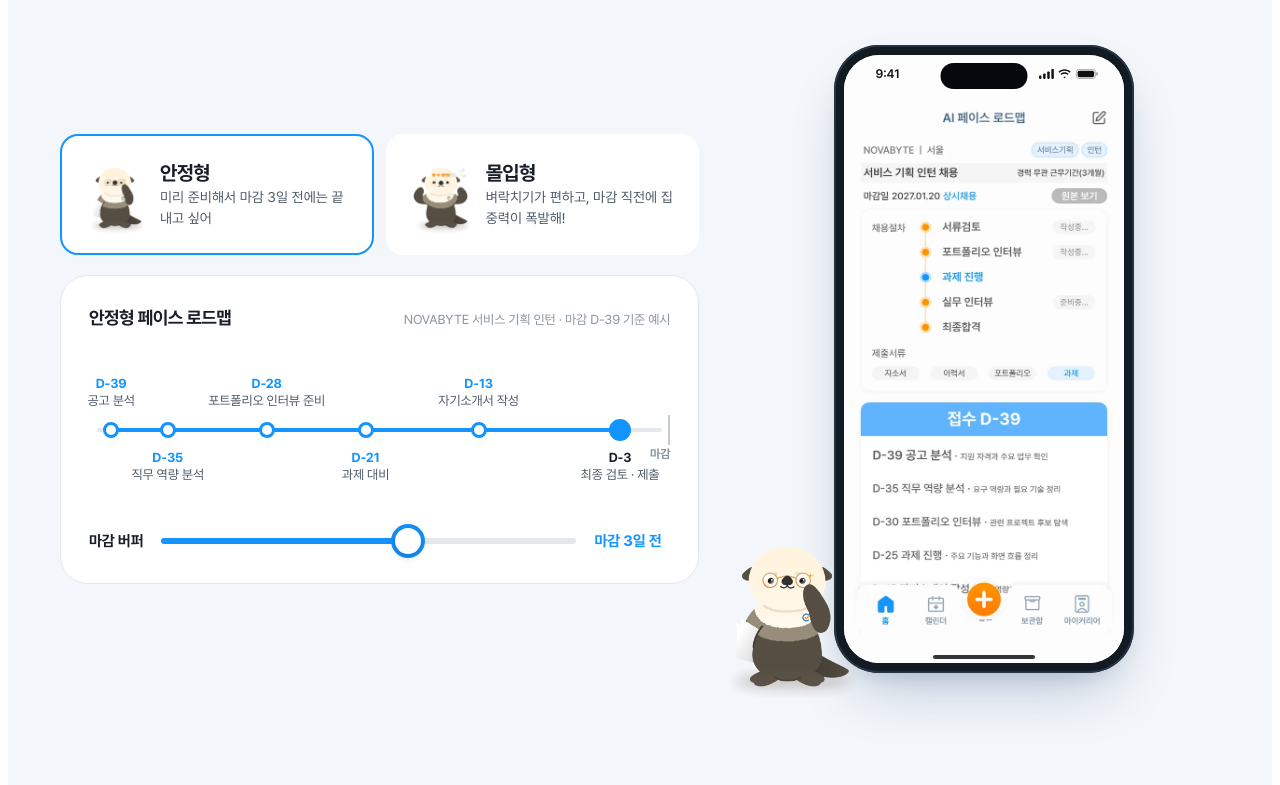
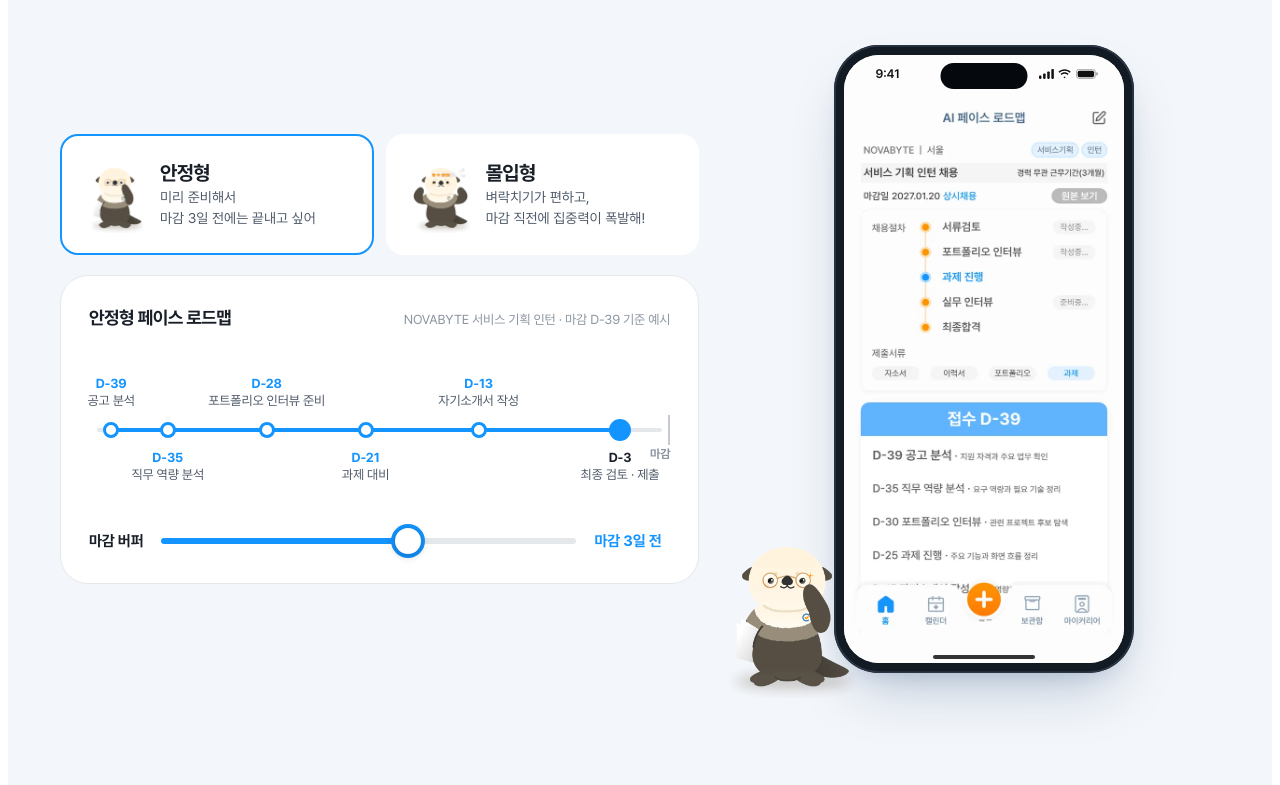
Before and after one commit to SsUu-hub/careefit_Web, a plain HTML site: page index.html in a window 1280 px wide. Shown: the part 5038-5823 px from the top of the page. Drawn offline with Linux system fonts and the light colour scheme.

Commit message:
Add files via upload

```diff
--- a/index.html
+++ b/index.html
@@ -315,7 +315,7 @@ footer .container{display:flex;justify-content:space-between;gap:12px;flex-wrap:
       <div class="reveal pre">
         <span class="eyebrow">AI 취업 준비 페이스메이커</span>
         <h1>각자의 페이스로,<br><span class="fit">끝까지.</span></h1>
-        <p class="lead">공고 한 장만 올리면 피키가 내 준비 성향에 맞춰 마감까지의 로드맵을 짜 드려요. 오늘 무엇을 하면 되는지만 보면 돼요.</p>
+        <p class="lead">공고 한 장만 올리면 피키가 내 준비 성향에 맞춰<br>마감까지의 로드맵을 짜 드려요. 오늘 무엇을 하면 되는지만 보면 돼요.</p>
         <div class="ctas">
           <a class="btn btn-primary magnetic" href="https://ssuu-hub.github.io/careefit_APP/"><span>프로토타입 체험하기</span></a>
           <a class="btn btn-ghost magnetic" href="#how"><span>어떻게 작동하나요?</span></a>
@@ -350,8 +350,8 @@ footer .container{display:flex;justify-content:space-between;gap:12px;flex-wrap:
           <h2 class="h2">공고 한 장이면<br>로드맵이 완성돼요</h2>
         </div>
         <ol class="steps" id="steps">
-          <li><button class="step on" type="button" data-i="0"><span class="bar"></span><span class="t"><span class="no">01</span>공고를 올려요</span><span class="d">촬영하기, 갤러리, 링크 중 편한 방법으로 올리면 피키가 지원 자격과 마감일, 채용 절차를 꼼꼼히 읽어요.</span><span class="m-shot phone"><span class="scr"><img src="s-scan1.webp" alt="" loading="lazy"></span></span></button></li>
-          <li><button class="step" type="button" data-i="1"><span class="bar"></span><span class="t"><span class="no">02</span>정리된 공고를 확인해요</span><span class="d">회사, 직무, 마감일, 내 작업 페이스까지 한 장으로 보여줘요. 틀린 곳은 그 자리에서 고칠 수 있어요.</span><span class="m-shot phone"><span class="scr"><img src="s-job.webp" alt="" loading="lazy"></span></span></button></li>
+          <li><button class="step on" type="button" data-i="0"><span class="bar"></span><span class="t"><span class="no">01</span>공고를 올려요</span><span class="d">촬영하기, 갤러리, 링크 중 편한 방법으로 올리면 피키가 지원 자격과 마감일,<br>채용 절차를 꼼꼼히 읽어요.</span><span class="m-shot phone"><span class="scr"><img src="s-scan1.webp" alt="" loading="lazy"></span></span></button></li>
+          <li><button class="step" type="button" data-i="1"><span class="bar"></span><span class="t"><span class="no">02</span>정리된 공고를 확인해요</span><span class="d">회사, 직무, 마감일, 내 작업 페이스까지 한 장으로 보여줘요.<br>틀린 곳은 그 자리에서 고칠 수 있어요.</span><span class="m-shot phone"><span class="scr"><img src="s-job.webp" alt="" loading="lazy"></span></span></button></li>
           <li><button class="step" type="button" data-i="2"><span class="bar"></span><span class="t"><span class="no">03</span>준비 상태를 알려줘요</span><span class="d">이력서, 자소서, 포트폴리오, 면접. 네 가지 질문에 답하면 지금 필요한 일만 골라내요.</span><span class="m-shot phone"><span class="scr"><img src="s-prep.webp" alt="" loading="lazy"></span></span></button></li>
           <li><button class="step" type="button" data-i="3"><span class="bar"></span><span class="t"><span class="no">04</span>마감까지의 로드맵 완성</span><span class="d">남은 기간을 단계별 D-day로 나눠 캘린더에 바로 등록해요. 아직 지원을 고민 중이면 보관함에 저장해도 돼요.</span><span class="m-shot phone"><span class="scr"><img src="s-road.webp" alt="" loading="lazy"></span></span></button></li>
         </ol>
@@ -372,13 +372,13 @@ footer .container{display:flex;justify-content:space-between;gap:12px;flex-wrap:
       <div class="reveal pre">
         <span class="eyebrow">나의 페이스</span>
         <h2 class="h2">미리 끝내는 사람도,<br>막판에 몰입하는 사람도</h2>
-        <p class="lead">준비 성향에 따라 같은 공고라도 일정이 달라져요. 성향을 고르고 마감 버퍼를 움직여 보세요.</p>
+        <p class="lead">준비 성향에 따라 같은 공고라도 일정이 달라져요.<br>성향을 고르고 마감 버퍼를 움직여 보세요.</p>
       </div>
       <div class="persona-grid">
         <div>
           <div class="pick" role="group" aria-label="준비 성향">
-            <button class="pcard" type="button" data-p="stable" aria-pressed="true"><img src="piki-stable.webp" alt="" width="520" height="622"><span><span class="t">안정형</span><span class="d">미리 준비해서 마감 3일 전에는 끝내고 싶어</span></span></button>
-            <button class="pcard eff" type="button" data-p="eff" aria-pressed="false"><img src="piki-eff.webp" alt="" width="520" height="622"><span><span class="t">몰입형</span><span class="d">벼락치기가 편하고, 마감 직전에 집중력이 폭발해!</span></span></button>
+            <button class="pcard" type="button" data-p="stable" aria-pressed="true"><img src="piki-stable.webp" alt="" width="520" height="622"><span><span class="t">안정형</span><span class="d">미리 준비해서<br>마감 3일 전에는 끝내고 싶어</span></span></button>
+            <button class="pcard eff" type="button" data-p="eff" aria-pressed="false"><img src="piki-eff.webp" alt="" width="520" height="622"><span><span class="t">몰입형</span><span class="d">벼락치기가 편하고,<br>마감 직전에 집중력이 폭발해!</span></span></button>
           </div>
           <div class="timeline" id="timeline">
             <div class="tl-head"><b id="tlTitle">안정형 페이스 로드맵</b><span>NOVABYTE 서비스 기획 인턴 · 마감 D-39 기준 예시</span></div>
@@ -422,14 +422,14 @@ footer .container{display:flex;justify-content:space-between;gap:12px;flex-wrap:
           <div class="glare"></div>
           <div class="tag">홈</div>
           <h3>오늘 할 일만 보면 돼요</h3>
-          <p>핵심 일정의 D-day, 오늘의 할 일, 다가오는 공모전까지.</p>
+          <p>핵심 일정의 D-day, 오늘의 할 일,<br>다가오는 공모전까지.</p>
           <div class="shot"><div class="phone"><div class="scr"><img src="s-home-exp.webp" alt="홈 화면: 공모전 카드가 펼쳐진 상태" loading="lazy"></div></div></div>
         </article>
         <article class="bcard c-pace tilt reveal pre" style="--scroll:-12%">
           <div class="glare"></div>
           <div class="tag">나의 페이스 관리</div>
           <h3>내 속도를 숫자로</h3>
-          <p>작업 평균 시간과 하루 집중 가능 시간, 마감 버퍼를 휠로 조절해요.</p>
+          <p>작업 평균 시간과 하루 집중 가능 시간,<br>마감 버퍼를 휠로 조절해요.</p>
           <div class="shot"><div class="phone"><div class="scr"><img src="s-pace.webp" alt="나의 페이스 관리 화면" loading="lazy"></div></div></div>
         </article>
         <article class="bcard c-rec tilt reveal pre" style="--scroll:-12%">
@@ -443,7 +443,7 @@ footer .container{display:flex;justify-content:space-between;gap:12px;flex-wrap:
           <div class="glare"></div>
           <div class="tag">보관함</div>
           <h3>마감임박은 먼저 알려줘요</h3>
-          <p>고민 중인 공고는 보관함에. 마감이 가까우면 배너로 띄워요.</p>
+          <p>고민 중인 공고는 보관함에.<br>마감이 가까우면 배너로 띄워요.</p>
           <div class="shot"><div class="phone"><div class="scr"><img src="s-store.webp" alt="보관함 화면" loading="lazy"></div></div></div>
         </article>
         <article class="bcard c-career tilt reveal pre" style="--scroll:-12%">
@@ -451,7 +451,7 @@ footer .container{display:flex;justify-content:space-between;gap:12px;flex-wrap:
           <div class="txt">
             <div class="tag">마이 커리어</div>
             <h3>지원한 기록은<br>커리어가 돼요</h3>
-            <p>면접 진행, 수상, 종료까지. 지원한 공고와 참여한 공모전의 결과를 한곳에 모아요.</p>
+            <p>면접 진행, 수상, 종료까지.<br>지원한 공고와 참여한 공모전의 결과를 한곳에 모아요.</p>
           </div>
           <div class="shot"><div class="phone"><div class="scr"><img src="s-career.webp" alt="마이 커리어 화면" loading="lazy"></div></div></div>
         </article>
```
